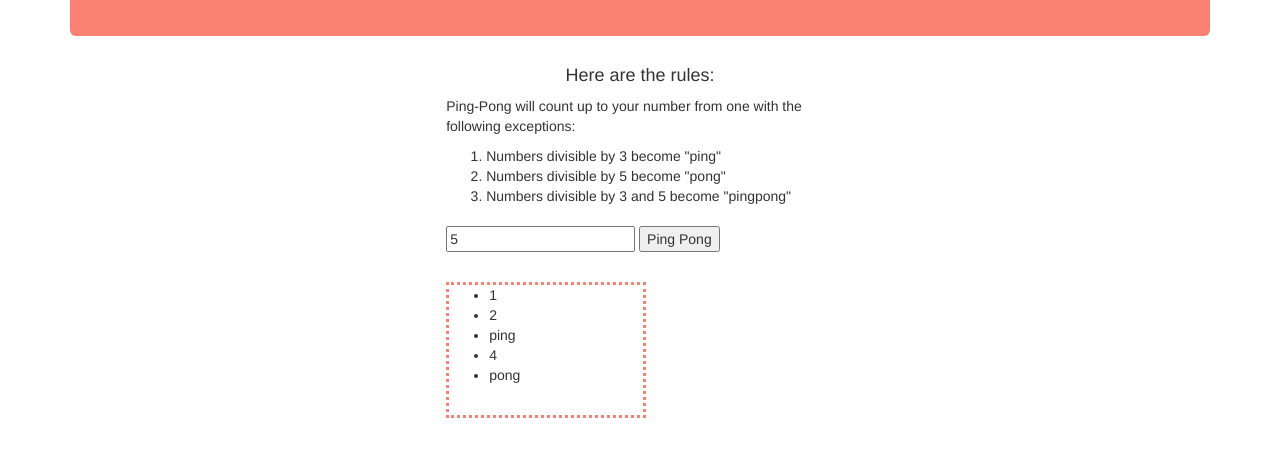
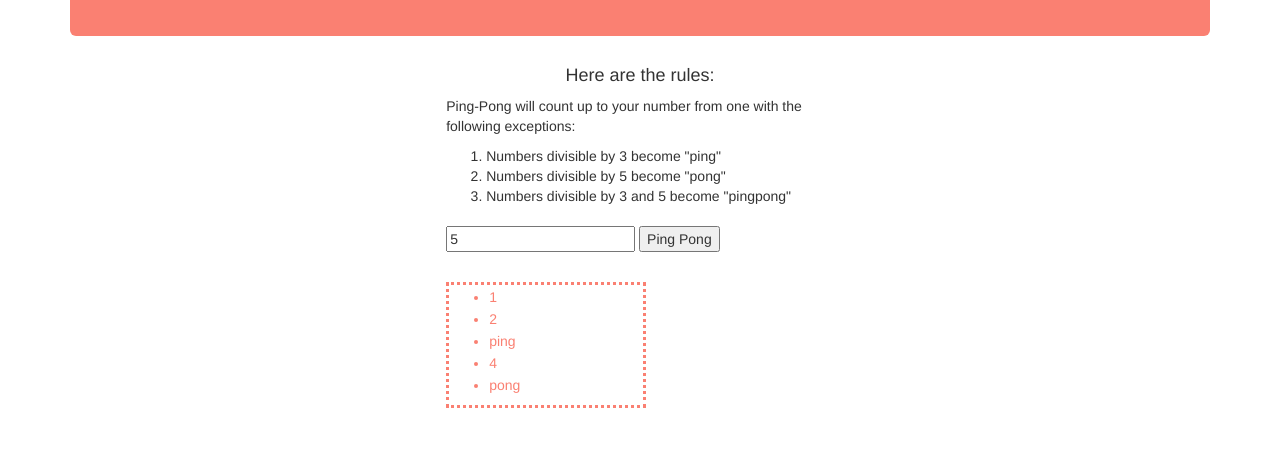
Before and after one commit to rifley/ping-pong, a plain HTML site: page index.html in a window 1280 px wide. Both pictures are taken after typing "5" into the empty fields and a click on the button "Ping Pong". Shown: the part 159-616 px from the top of the page. Drawn offline with nearby package versions, Linux system fonts and the light colour scheme.

Commit message:
add minor styling to styles.css, adjust scripts.js

```diff
--- a/css/styles.css
+++ b/css/styles.css
@@ -32,3 +32,8 @@
   margin-right: 33%;
   margin-top: 20px;
 }
+
+.output {
+  color: salmon;
+  padding-top: 2px;
+}
--- a/js/scripts.js
+++ b/js/scripts.js
@@ -33,7 +33,6 @@ var htmlOut = function(input) {
   for (var i = 0; i < input.length; i++) {
     $("#userOutput").append("<li class='output'>"+input[i]+"</li>")
   }
-  $("#userOutput").append("<br>");
 }
 // business logic end
 
```
